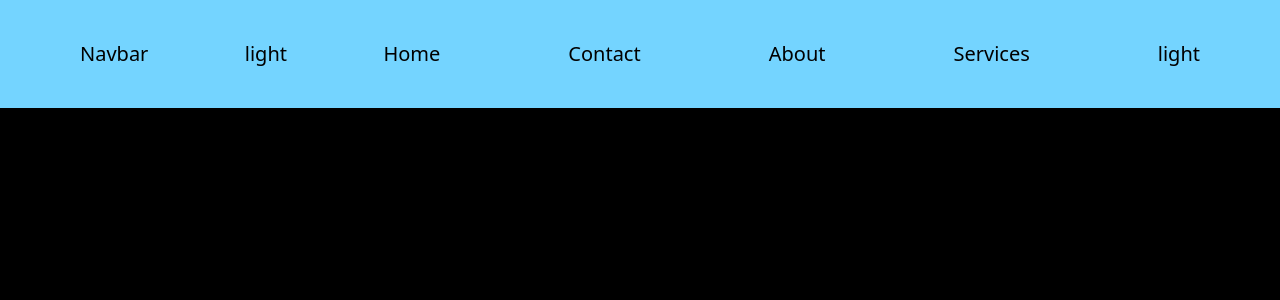
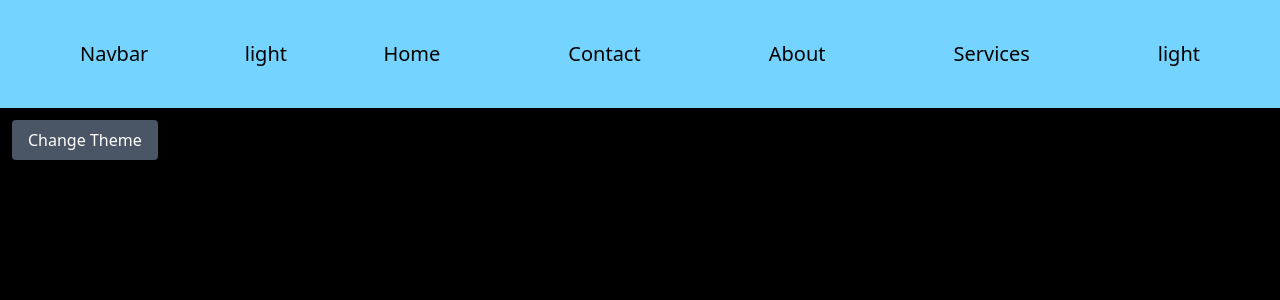
Before and after one commit to nidhi-webdev/gallery, a React (Vite) app in the folder Gallery/: page / in a window 1280 px wide. Shown: the top 300 px of the page. Built offline with nearby package versions, Linux system fonts and the light colour scheme.

Commit message:
Button component

```diff
--- a/Gallery/src/components/Button.jsx
+++ b/Gallery/src/components/Button.jsx
@@ -1,9 +1,16 @@
 import React from 'react'
 
 const Button = () => {
+
+    const changeTheme = () => {
+        console.log("hello from Button");
+
+    }
+
+
   return (
     <div>
-      <button></button>
+      <button onClick={changeTheme} className='bg-gray-600 m-3 px-4 py-2 rounded'> Change Theme </button>
     </div>
   )
 }
```
